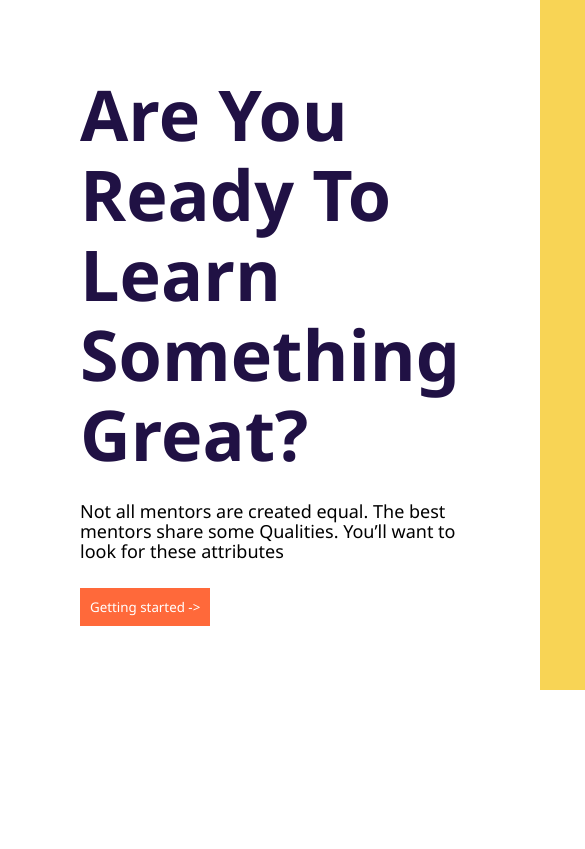
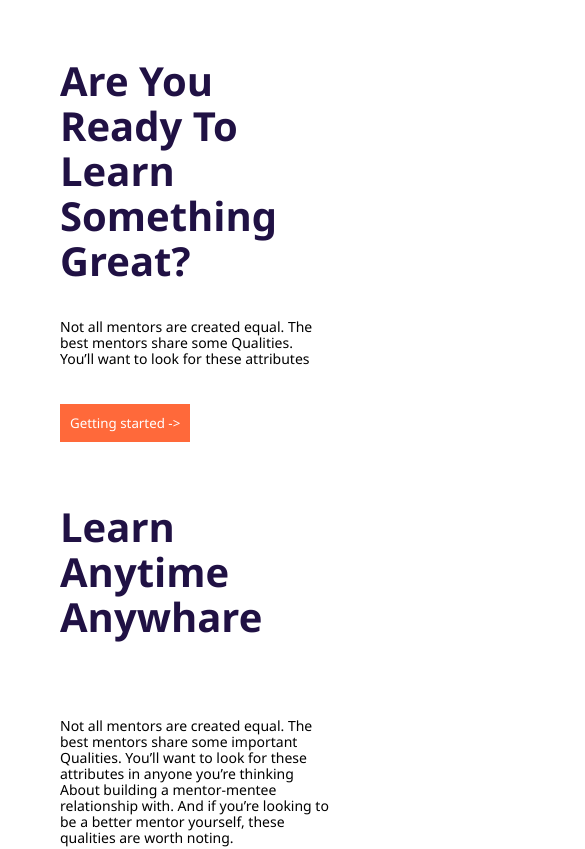
Before and after one commit to akutagawayep/kundalik, a React (Create React App) app in the folder client/: page / in a window 390 px wide. Shown: the top 849 px of the page, 585 px wide, since content can reach past the window. Built offline with nearby package versions, Linux system fonts and the light colour scheme.

Commit message:
adaptive

```diff
--- a/client/src/pages/home/homeComponents/Questions/Question/question.module.scss
+++ b/client/src/pages/home/homeComponents/Questions/Question/question.module.scss
@@ -7,6 +7,7 @@
   display: flex;
   justify-content: space-between;
   align-items: center;
+
 
   h3 {
     width: 30%;
@@ -19,8 +20,8 @@
     height: 125px;
 
     display: flex;
-    align-items: center;
-    gap: 50px;
+    align-items:center;
+    gap: 30px;
     .ans {
       width: 80px;
       height: 30px;
@@ -39,9 +40,25 @@
       h3 {
         width: 100%;
       }
-      .container{
+      .container {
         width: 100%;
       }
     }
   }
+  @media (max-width: 650px) {
+    & {
+      height: 300px;
+      h3 {
+        font-size: 25px;
+        line-height: 30px;
+      }
+
+      .container {
+        align-items: start;
+        max-height: 280px;
+        width: 100%;
+        overflow: hidden;
+      }
+    }
+  }
 }
--- a/client/src/pages/home/homeComponents/Questions/questions.module.scss
+++ b/client/src/pages/home/homeComponents/Questions/questions.module.scss
@@ -5,4 +5,12 @@
     font-size: 40px;
     color: #16172B;
   }
+
+  @media (max-width: 1050px) {
+    & {
+      padding: 85px;}}
+
+  @media (max-width: 650px) {
+    & {
+      padding: 25px;}}
 }
--- a/client/src/pages/home/homeComponents/StartingBlock/startingBlock.module.scss
+++ b/client/src/pages/home/homeComponents/StartingBlock/startingBlock.module.scss
@@ -5,13 +5,14 @@
   display: flex;
   align-items: flex-start;
   justify-content: space-between;
-  // overflow-x: hidden;
 
   .container {
-    width: 560px;
+    width: 50%;
     height: 700px;
 
-    padding: 60px 80px;
+    padding-top: 80px;
+    padding-left: 60px;
+    padding-right: 0;
 
     display: flex;
     flex-direction: column;
@@ -30,6 +31,8 @@
     }
   }
   .imgContainer {
+    width: 50%;
+
     padding: 0 25px;
 
     background: #f8d455;
@@ -39,4 +42,94 @@
       height: 700px;
     }
   }
+
+  @media (max-width: 1050px) {
+    & {
+      max-height: 600px;
+      .container {
+        padding: 40px 60px;
+
+        height: 600px;
+
+        .title {
+          font-size: 50px;
+          line-height: 60px;
+        }
+      }
+
+      .imgContainer {
+        max-width: 50%;
+        max-height: 500px;
+        img {
+          width: 90%;
+          max-height: 100%;
+        }
+      }
+    }
+  }
+  @media (max-width: 750px) {
+    & {
+      max-height: 500px;
+      .container {
+        height: 500px;
+
+        .title {
+          font-size: 40px;
+          line-height: 35px;
+        }
+
+        .text {
+          font-size: 14px;
+          line-height: 16px;
+        }
+      }
+
+      .imgContainer {
+        max-width: 50%;
+        max-height: 450px;
+      }
+    }
+  }
+
+  @media (max-width: 650px) {
+    & {
+      .container {
+        .title {
+          font-size: 30px;
+          line-height: 30px;
+        }
+      }
+    }
+  }
+
+  @media (max-width: 550px) {
+    & {
+      height: 450px;
+      .imgContainer {
+        max-width: 50%;
+        max-height: 400px;
+        img {
+          min-width: 100%;
+          max-height: 100%;
+        }
+      }
+    }
+  }
+
+  @media (max-width: 550px) {
+    & {
+      .container {
+        width: 100%;
+
+        .title {
+          font-size: 40px;
+          line-height: 45px;
+        }
+      }
+      .imgContainer {
+        display: none;
+
+      }
+    }
+  }
 }
--- a/client/src/pages/home/homeComponents/StudentsBlock/Slide/slide.module.scss
+++ b/client/src/pages/home/homeComponents/StudentsBlock/Slide/slide.module.scss
@@ -27,4 +27,21 @@
 
     font-size: 18px;
   }
+  @media (max-width:650px) {
+    &{
+      width: 300px;
+    }
+  }
+  @media (max-width:650px) {
+    &{
+      width: 275px;
+      height: 300px;
+    }
+  }
+  @media (max-width:500px) {
+    &{
+      max-width: 220px;
+      padding: 0;
+    }
+  }
 }
--- a/client/src/pages/home/homeComponents/StudentsBlock/slider.scss
+++ b/client/src/pages/home/homeComponents/StudentsBlock/slider.scss
@@ -1,6 +1,6 @@
 .slick-slider {
   max-width: 1400px;
-  min-width: 320px;
+  min-width: 250px;
   height: 300px;
 
   padding: 50px 0;
@@ -8,30 +8,33 @@
   display: flex;
   justify-content: space-between;
   align-items: center;
-  // position: none !important;
   .slick-arrow {
-    position: static;
+    position: absolute;
+    z-index: 10;
 
     width: 40px;
     height: 40px;
 
-    // padding: 10px;
-
     background: #ff693a !important;
-
+    @media (max-width: 500px) {
+      & {
+        width: 30px;
+        height: 30px;
+      }
+    }
   }
 
-  .slick-prev{
-    &::before{
-      content: '·';
+  .slick-prev {
+    &::before {
+      content: "·";
       font-size: 20px;
       line-height: 25px;
       font-weight: 700;
     }
   }
-  .slick-next{
-    &::before{
-      content: '·';
+  .slick-next {
+    &::before {
+      content: "·";
       font-size: 20px;
       line-height: 25px;
       font-weight: 700;
@@ -41,14 +44,9 @@
   .slick-list {
     max-width: 1200px;
 
-    padding: 30px;
+    margin: 0 auto;
 
-
-     @media (max-width: 1200px) {
-      & {
-        padding: 270px;
-      }
-    }
+    padding: 425px;
     @media (max-width: 1050px) {
       & {
         padding: 250px;
@@ -64,5 +62,36 @@
         padding: 100px;
       }
     }
+    @media (max-width: 650px) {
+      & {
+        padding: 70px;
+      }
+    }
+    @media (max-width: 600px) {
+      & {
+        padding: 50px;
+      }
+    }
+    @media (max-width: 550px) {
+      & {
+        padding: 55px;
+      }
+    }
+    @media (max-width: 500px) {
+      & {
+        padding: 35px;
+      }
+    }
+
+    @media (max-width: 450px) {
+      & {
+        padding: 30px;
+      }
+    }
+  @media (max-width: 400px) {
+    & {
+      padding: 15px;
+    }
+  }
   }
 }
--- a/client/src/pages/home/homeComponents/StudentsBlock/students.module.scss
+++ b/client/src/pages/home/homeComponents/StudentsBlock/students.module.scss
@@ -8,8 +8,8 @@
   flex-direction: column;
   justify-content: center;
   align-items: flex-start;
-  & h2 {
-
+  text-align: center;
+  h2 {
     font-size: 40px;
     color: #002b44;
   }
--- a/client/src/pages/home/index.jsx
+++ b/client/src/pages/home/index.jsx
@@ -1,6 +1,5 @@
 import React from "react";
 import StartingBlock from "./homeComponents/StartingBlock";
-import s from "./homePage.module.scss";
 import sumWoman from "../../assets/img/sumWoman.png";
 import sumMen from "../../assets/img/sumMen.png";
 import Statistics from "./homeComponents/Statistics";
@@ -16,7 +15,7 @@ const HomePage = () => {
     alignItems: "center",
   };
   return (
-    <div className={s.root}>
+    <div >
       <StartingBlock
         title="Are You Ready To Learn Something Great?"
         text="Not all mentors are created equal. The best mentors share some Qualities. You’ll want to look for these attributes"
--- a/client/src/styles/App.scss
+++ b/client/src/styles/App.scss
@@ -4,6 +4,7 @@
   box-sizing: border-box;
 
   font-family: "Segoe UI", Tahoma, Geneva, Verdana, sans-serif;
+  scroll-behavior: smooth;
 }
 ::-webkit-scrollbar {
   width: .5em;
```
Also changed, not shown: client/src/pages/home/homePage.module.scss (deleted).
